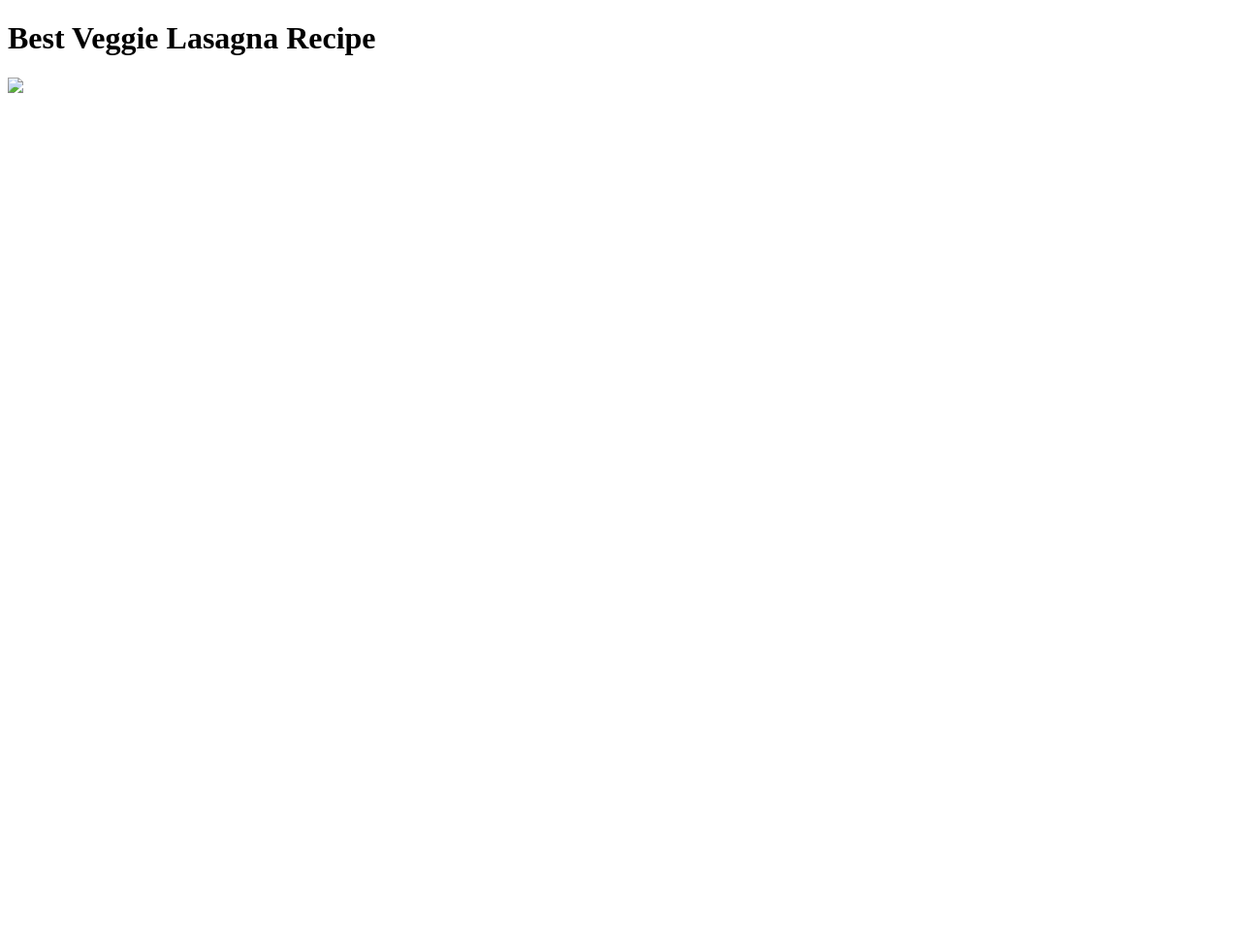
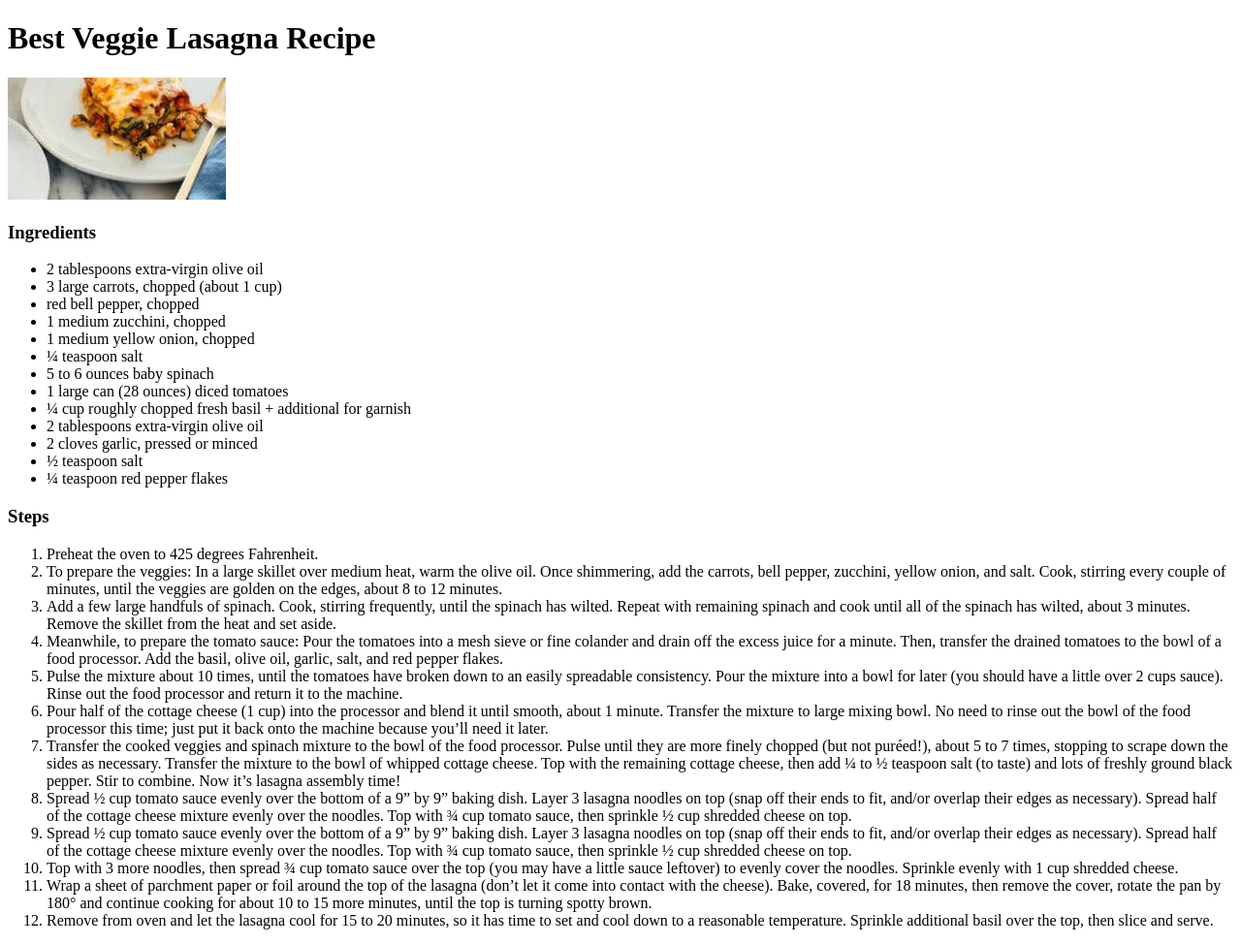
Before and after one commit to vatsal2471/odin-recipes, a plain HTML site: page recipes/lasagna.html in a window 1280 px wide. Shown: the whole page at 97% size. Before the commit the page ends 800 px from the top, so only its background shows below. Drawn offline with Linux system fonts and the light colour scheme.

Commit message:
edit lasagna.html

```diff
--- a/recipes/lasagna.html
+++ b/recipes/lasagna.html
@@ -6,6 +6,37 @@
     </head>
     <body>
         <h1>Best Veggie Lasagna Recipe</h1>
-        <img src="./img/Lasagna">
+        <img src="../img/lasagna.jpg" alt="Lasagna Picture">
+        <h3>Ingredients</h3>
+        <ul>
+            <li>2 tablespoons extra-virgin olive oil</li>
+            <li>3 large carrots, chopped (about 1 cup)</li>
+            <li>red bell pepper, chopped </li>
+            <li>1 medium zucchini, chopped</li>
+            <li>1 medium yellow onion, chopped</li>
+            <li>¼ teaspoon salt</li>
+            <li>5 to 6 ounces baby spinach</li>
+            <li>1 large can (28 ounces) diced tomatoes</li>
+            <li>¼ cup roughly chopped fresh basil + additional for garnish</li>
+            <li>2 tablespoons extra-virgin olive oil</li>
+            <li>2 cloves garlic, pressed or minced</li>
+            <li>½ teaspoon salt</li>
+            <li>¼ teaspoon red pepper flakes</li>
+        </ul>
+        <h3>Steps</h3>
+        <ol>
+            <li>Preheat the oven to 425 degrees Fahrenheit.</li>
+            <li>To prepare the veggies: In a large skillet over medium heat, warm the olive oil. Once shimmering, add the carrots, bell pepper, zucchini, yellow onion, and salt. Cook, stirring every couple of minutes, until the veggies are golden on the edges, about 8 to 12 minutes.</li>
+            <li>Add a few large handfuls of spinach. Cook, stirring frequently, until the spinach has wilted. Repeat with remaining spinach and cook until all of the spinach has wilted, about 3 minutes. Remove the skillet from the heat and set aside.</li>
+            <li>Meanwhile, to prepare the tomato sauce: Pour the tomatoes into a mesh sieve or fine colander and drain off the excess juice for a minute. Then, transfer the drained tomatoes to the bowl of a food processor. Add the basil, olive oil, garlic, salt, and red pepper flakes.</li>
+            <li>Pulse the mixture about 10 times, until the tomatoes have broken down to an easily spreadable consistency. Pour the mixture into a bowl for later (you should have a little over 2 cups sauce). Rinse out the food processor and return it to the machine.</li>
+            <li>Pour half of the cottage cheese (1 cup) into the processor and blend it until smooth, about 1 minute. Transfer the mixture to large mixing bowl. No need to rinse out the bowl of the food processor this time; just put it back onto the machine because you’ll need it later.</li>
+            <li>Transfer the cooked veggies and spinach mixture to the bowl of the food processor. Pulse until they are more finely chopped (but not puréed!), about 5 to 7 times, stopping to scrape down the sides as necessary. Transfer the mixture to the bowl of whipped cottage cheese. Top with the remaining cottage cheese, then add ¼ to ½ teaspoon salt (to taste) and lots of freshly ground black pepper. Stir to combine. Now it’s lasagna assembly time!</li>
+            <li>Spread ½ cup tomato sauce evenly over the bottom of a 9” by 9” baking dish. Layer 3 lasagna noodles on top (snap off their ends to fit, and/or overlap their edges as necessary). Spread half of the cottage cheese mixture evenly over the noodles. Top with ¾ cup tomato sauce, then sprinkle ½ cup shredded cheese on top.</li>
+            <li>Spread ½ cup tomato sauce evenly over the bottom of a 9” by 9” baking dish. Layer 3 lasagna noodles on top (snap off their ends to fit, and/or overlap their edges as necessary). Spread half of the cottage cheese mixture evenly over the noodles. Top with ¾ cup tomato sauce, then sprinkle ½ cup shredded cheese on top.</li>
+            <li>Top with 3 more noodles, then spread ¾ cup tomato sauce over the top (you may have a little sauce leftover) to evenly cover the noodles. Sprinkle evenly with 1 cup shredded cheese.</li>
+            <li>Wrap a sheet of parchment paper or foil around the top of the lasagna (don’t let it come into contact with the cheese). Bake, covered, for 18 minutes, then remove the cover, rotate the pan by 180° and continue cooking for about 10 to 15 more minutes, until the top is turning spotty brown.</li>
+            <li>Remove from oven and let the lasagna cool for 15 to 20 minutes, so it has time to set and cool down to a reasonable temperature. Sprinkle additional basil over the top, then slice and serve.</li>
+        </ol>
     </body>
 </html>
```
